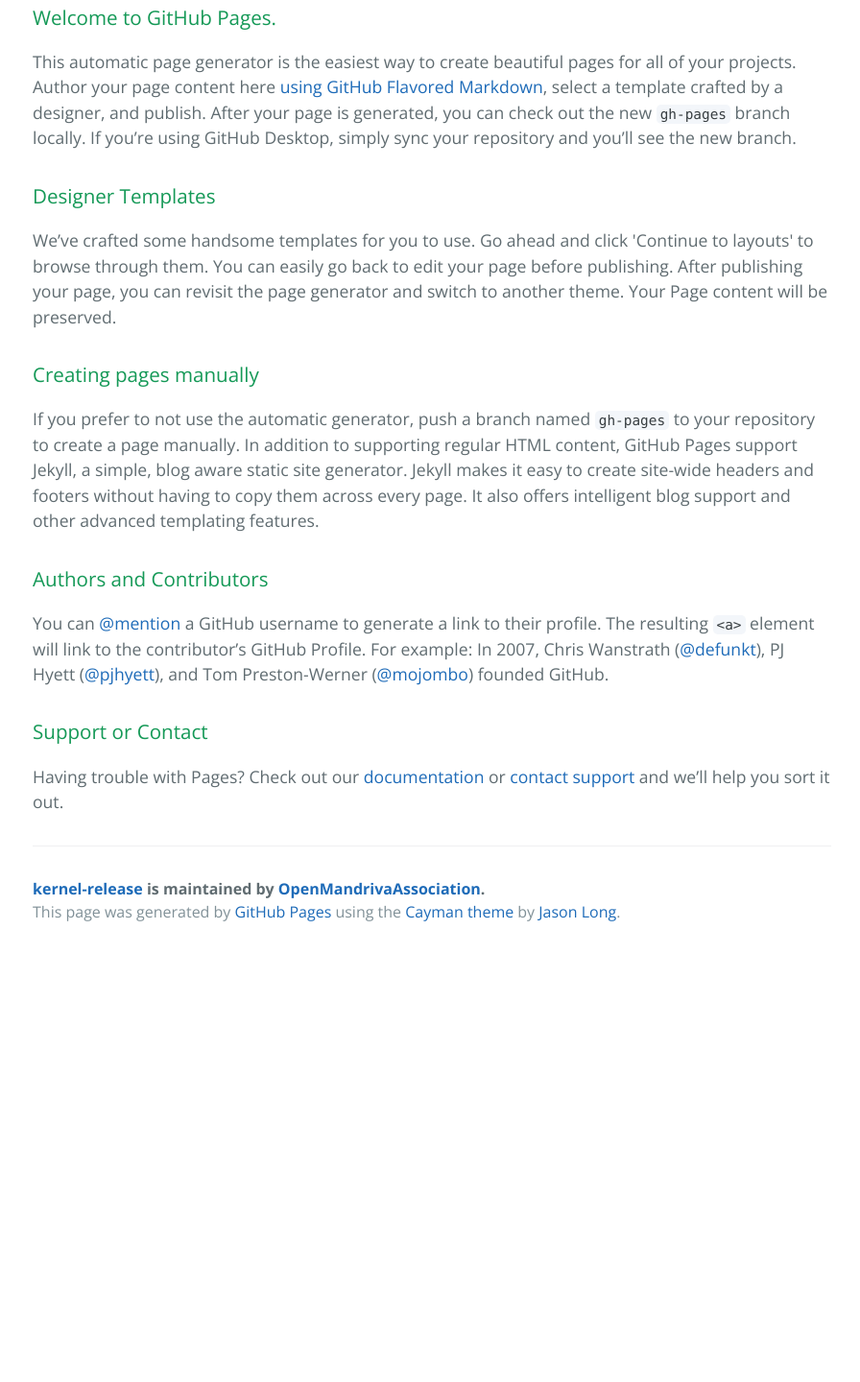
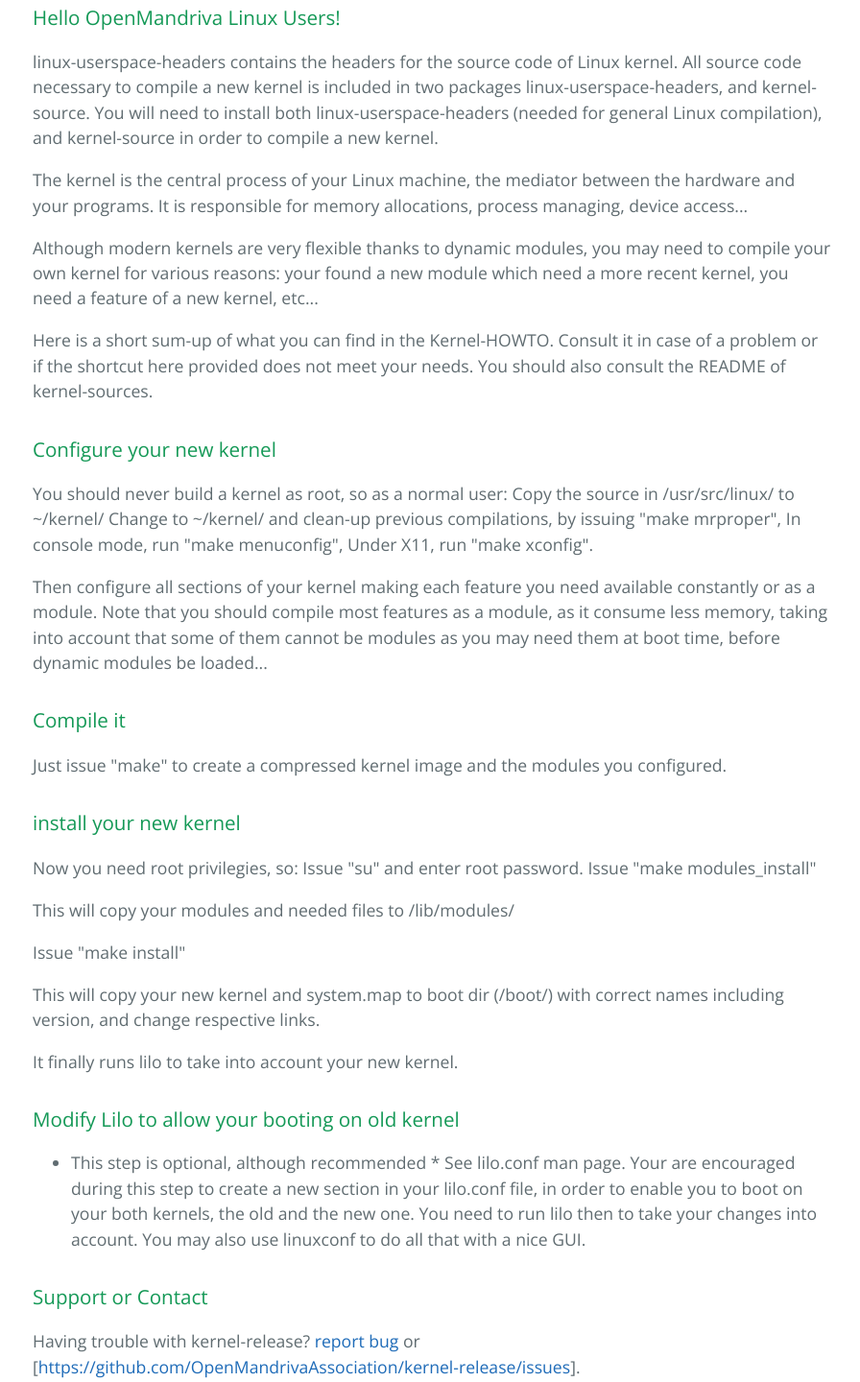
Before and after one commit to OpenMandrivaAssociation/kernel-release, a plain HTML site: page index.html in a window 1280 px wide. Shown: the part 412-1852 px from the top of the page at 96% size, without its empty margins (190-1086 px from the left). Before the commit the page ends 1406 px from the top, so only its background shows below. Drawn offline with nearby package versions, Linux system fonts and the light colour scheme.

```diff
--- a/index.html
+++ b/index.html
@@ -20,29 +20,83 @@
 
     <section class="main-content">
       <h3>
-<a id="welcome-to-github-pages" class="anchor" href="#welcome-to-github-pages" aria-hidden="true"><span aria-hidden="true" class="octicon octicon-link"></span></a>Welcome to GitHub Pages.</h3>
+<a id="hello-openmandriva-linux-users" class="anchor" href="#hello-openmandriva-linux-users" aria-hidden="true"><span aria-hidden="true" class="octicon octicon-link"></span></a>Hello OpenMandriva Linux Users!</h3>
 
-<p>This automatic page generator is the easiest way to create beautiful pages for all of your projects. Author your page content here <a href="https://guides.github.com/features/mastering-markdown/">using GitHub Flavored Markdown</a>, select a template crafted by a designer, and publish. After your page is generated, you can check out the new <code>gh-pages</code> branch locally. If you’re using GitHub Desktop, simply sync your repository and you’ll see the new branch.</p>
+<p>linux-userspace-headers contains the headers for the source code of
+Linux kernel. All source code necessary to compile a new kernel is
+included in two packages linux-userspace-headers, and kernel-source.
+You will need to install both linux-userspace-headers (needed for
+general Linux compilation), and kernel-source in order to compile
+a new kernel.</p>
+
+<p>The kernel is the central process of your Linux machine, the mediator
+between the hardware and your programs. It is responsible for memory
+allocations, process managing, device access...</p>
+
+<p>Although modern kernels are very flexible thanks to dynamic modules, you
+may need to compile your own kernel for various reasons: your found a
+new module which need a more recent kernel, you need a feature of a new
+kernel, etc...</p>
+
+<p>Here is a short sum-up of what you can find in the Kernel-HOWTO. Consult
+it in case of a problem or if the shortcut here provided does not meet
+your needs. You should also consult the README of kernel-sources.</p>
 
 <h3>
-<a id="designer-templates" class="anchor" href="#designer-templates" aria-hidden="true"><span aria-hidden="true" class="octicon octicon-link"></span></a>Designer Templates</h3>
+<a id="configure-your-new-kernel" class="anchor" href="#configure-your-new-kernel" aria-hidden="true"><span aria-hidden="true" class="octicon octicon-link"></span></a>Configure your new kernel</h3>
 
-<p>We’ve crafted some handsome templates for you to use. Go ahead and click 'Continue to layouts' to browse through them. You can easily go back to edit your page before publishing. After publishing your page, you can revisit the page generator and switch to another theme. Your Page content will be preserved.</p>
+<p>You should never build a kernel as root, so as a normal user:
+Copy the source in /usr/src/linux/ to ~/kernel/
+Change to ~/kernel/ and clean-up previous compilations, by issuing
+"make mrproper",
+In console mode, run "make menuconfig",
+Under X11, run "make xconfig".</p>
+
+<p>Then configure all sections of your kernel making each feature you need
+available constantly or as a module. Note that you should compile most
+features as a module, as it consume less memory, taking into account
+that some of them cannot be modules as you may need them at boot time,
+before dynamic modules be loaded...</p>
 
 <h3>
-<a id="creating-pages-manually" class="anchor" href="#creating-pages-manually" aria-hidden="true"><span aria-hidden="true" class="octicon octicon-link"></span></a>Creating pages manually</h3>
+<a id="compile-it" class="anchor" href="#compile-it" aria-hidden="true"><span aria-hidden="true" class="octicon octicon-link"></span></a>Compile it</h3>
 
-<p>If you prefer to not use the automatic generator, push a branch named <code>gh-pages</code> to your repository to create a page manually. In addition to supporting regular HTML content, GitHub Pages support Jekyll, a simple, blog aware static site generator. Jekyll makes it easy to create site-wide headers and footers without having to copy them across every page. It also offers intelligent blog support and other advanced templating features.</p>
+<p>Just issue "make" to create a compressed kernel image and the modules you
+configured.</p>
 
 <h3>
-<a id="authors-and-contributors" class="anchor" href="#authors-and-contributors" aria-hidden="true"><span aria-hidden="true" class="octicon octicon-link"></span></a>Authors and Contributors</h3>
+<a id="install-your-new-kernel" class="anchor" href="#install-your-new-kernel" aria-hidden="true"><span aria-hidden="true" class="octicon octicon-link"></span></a>install your new kernel</h3>
 
-<p>You can <a href="https://help.github.com/articles/basic-writing-and-formatting-syntax/#mentioning-users-and-teams" class="user-mention">@mention</a> a GitHub username to generate a link to their profile. The resulting <code>&lt;a&gt;</code> element will link to the contributor’s GitHub Profile. For example: In 2007, Chris Wanstrath (<a href="https://github.com/defunkt" class="user-mention">@defunkt</a>), PJ Hyett (<a href="https://github.com/pjhyett" class="user-mention">@pjhyett</a>), and Tom Preston-Werner (<a href="https://github.com/mojombo" class="user-mention">@mojombo</a>) founded GitHub.</p>
+<p>Now you need root privilegies, so:
+Issue "su" and enter root password.
+Issue "make modules_install"</p>
+
+<p>This will copy your modules and needed files to /lib/modules/</p>
+
+<p>Issue "make install"</p>
+
+<p>This will copy your new kernel and system.map to boot dir (/boot/) with
+correct names including version, and change respective links.</p>
+
+<p>It finally runs lilo to take into account your new kernel.</p>
+
+<h3>
+<a id="modify-lilo-to-allow-your-booting-on-old-kernel" class="anchor" href="#modify-lilo-to-allow-your-booting-on-old-kernel" aria-hidden="true"><span aria-hidden="true" class="octicon octicon-link"></span></a>Modify Lilo to allow your booting on old kernel</h3>
+
+<ul>
+<li>This step is optional, although recommended *
+See lilo.conf man page.
+Your are encouraged during this step to create a new section in your
+lilo.conf file, in order to enable you to boot on your both kernels, the
+old and the new one.
+You need to run lilo then to take your changes into account.
+You may also use linuxconf to do all that with a nice GUI.</li>
+</ul>
 
 <h3>
 <a id="support-or-contact" class="anchor" href="#support-or-contact" aria-hidden="true"><span aria-hidden="true" class="octicon octicon-link"></span></a>Support or Contact</h3>
 
-<p>Having trouble with Pages? Check out our <a href="https://help.github.com/pages">documentation</a> or <a href="https://github.com/contact">contact support</a> and we’ll help you sort it out.</p>
+<p>Having trouble with kernel-release? <a href="https://issues.openmandriva.org/">report bug</a> or [<a href="https://github.com/OpenMandrivaAssociation/kernel-release/issues">https://github.com/OpenMandrivaAssociation/kernel-release/issues</a>].</p>
 
       <footer class="site-footer">
         <span class="site-footer-owner"><a href="https://github.com/OpenMandrivaAssociation/kernel-release">kernel-release</a> is maintained by <a href="https://github.com/OpenMandrivaAssociation">OpenMandrivaAssociation</a>.</span>
```
Also changed, not shown: params.json (+1 -1 lines).
